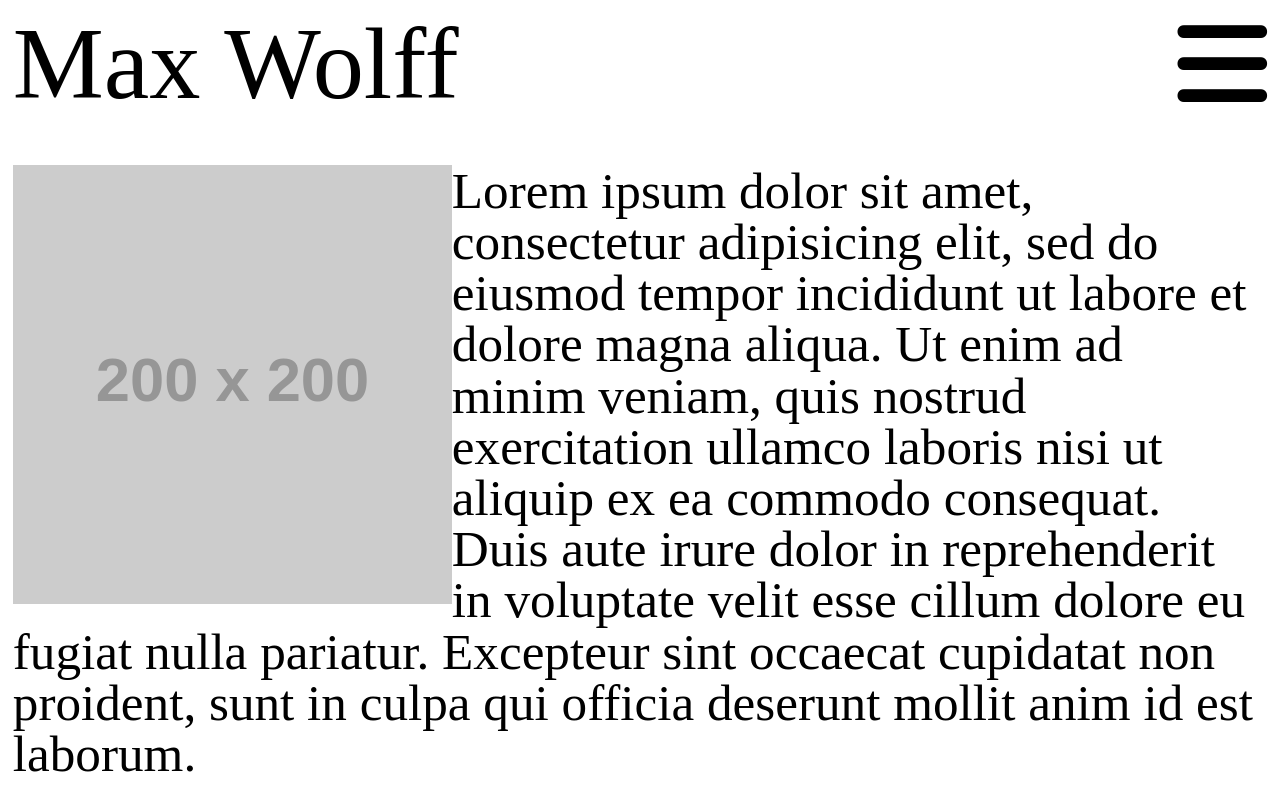
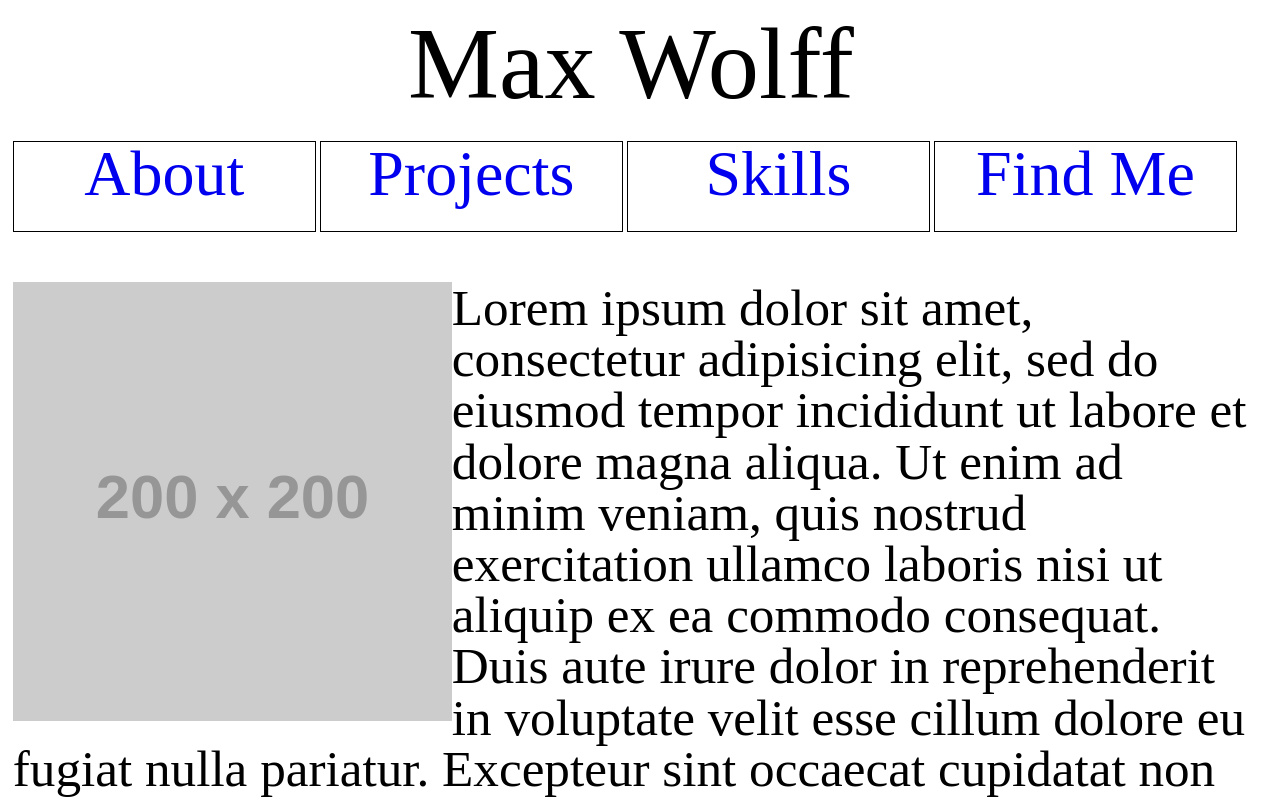
Before and after one commit to maxawolff/portfolio, a plain HTML site: page index.html in a window 1280 px wide. Shown: the top 799 px of the page. Drawn offline with nearby package versions, Linux system fonts and the light colour scheme; placeholder pictures from the web are drawn by us.

Commit message:
added a media query to make site display better on non-mobile screens

```diff
--- a/CSS/layout.css
+++ b/CSS/layout.css
@@ -66,3 +66,24 @@ section p{
 .template{
   display: none;
 }
+
+@media only screen and (min-width: 640px){
+  .menu{
+    display: none;
+  }
+
+  nav{
+    display:block;
+  }
+
+  nav div{
+    height: 7vw;
+    width: 24%;
+  }
+
+  h1{
+    float: none;
+    width:37%;
+    margin: 0 auto;
+  }
+}
--- a/index.html
+++ b/index.html
@@ -13,7 +13,9 @@
   <body>
     <header>
       <h1>Max Wolff</h1>
-      <i class="fa fa-bars" aria-hidden="true"></i>
+      <div class = "menu">
+        <i class="fa fa-bars" aria-hidden="true"></i>
+      </div>
     </header>
 
     <nav class="clearfix">
```
